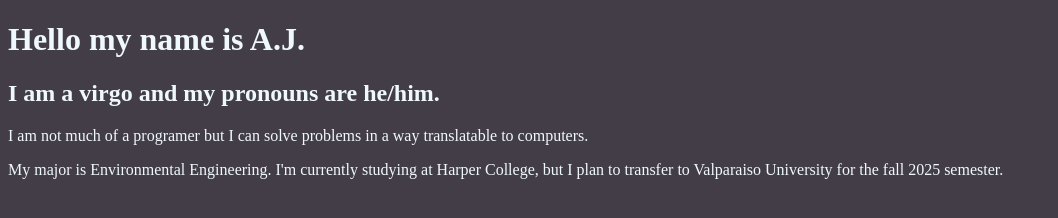
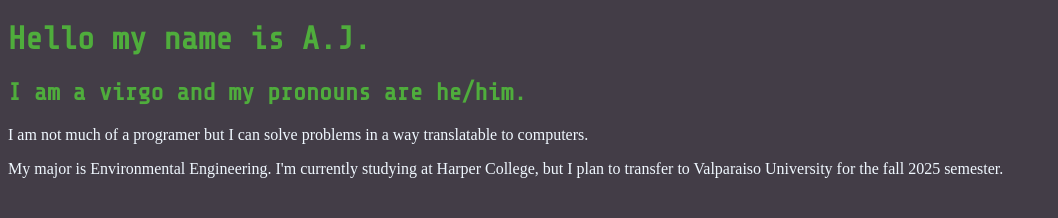
Before and after one commit to Alehmann04/Alehmann04.github.io, a plain HTML site: page index.html in a window 1280 px wide. Shown: the whole page, without its empty margins (0-1058 px from the left). Drawn offline with Linux system fonts and the light colour scheme.

Commit message:
Updated styles.css

```diff
--- a/styles.css
+++ b/styles.css
@@ -1,13 +1,24 @@
+@font-face {
+    font-family: Fallout4;
+    src: url(ShareTechMono-Regular.ttf);
+  }
+
+div {
+    font-family: Fallout4;
+}
+
 body {
     background-color: #433d47;
 }
 
 h1 {
-    color: aliceblue;
+    font-family: Fallout4;
+    color: #4fad3c;
 }
 
 h2 {
-    color: aliceblue;
+    font-family: Fallout4;
+    color: #4fad3c;
 }
 
 p {
```
